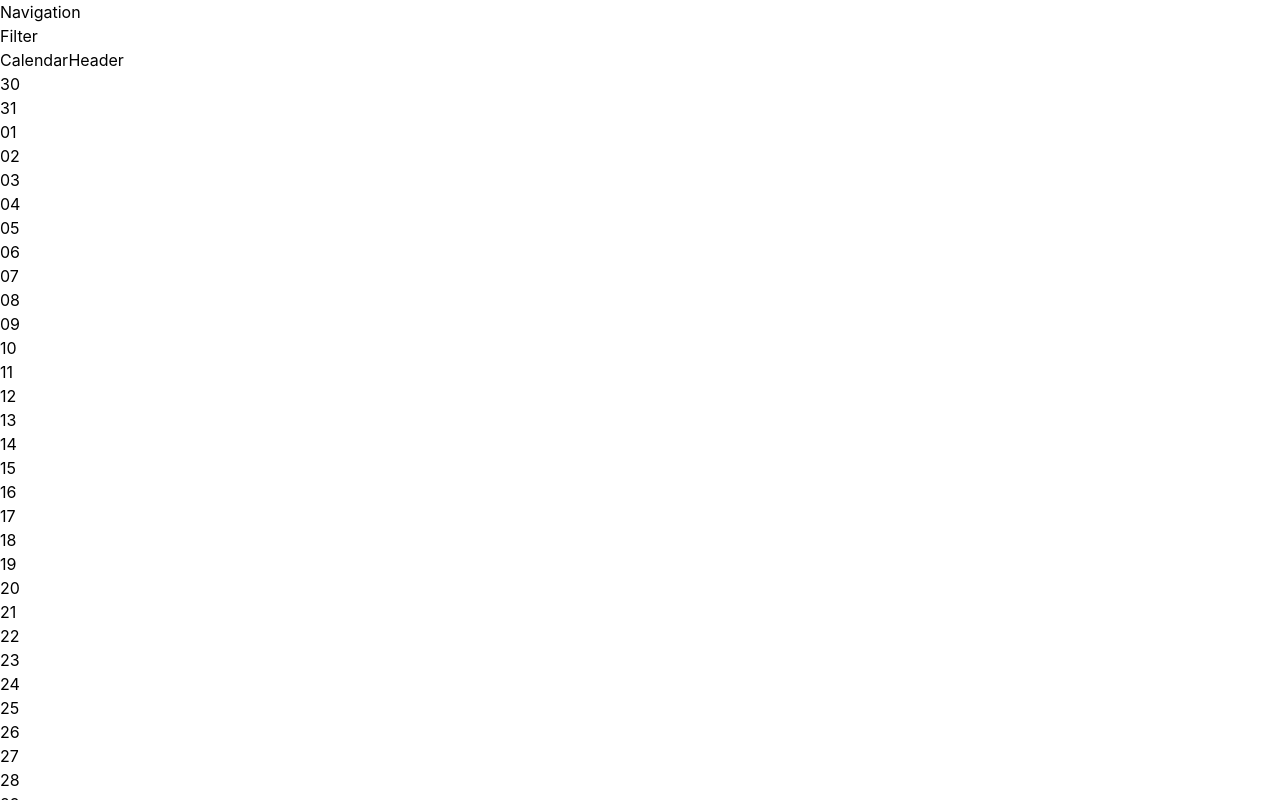
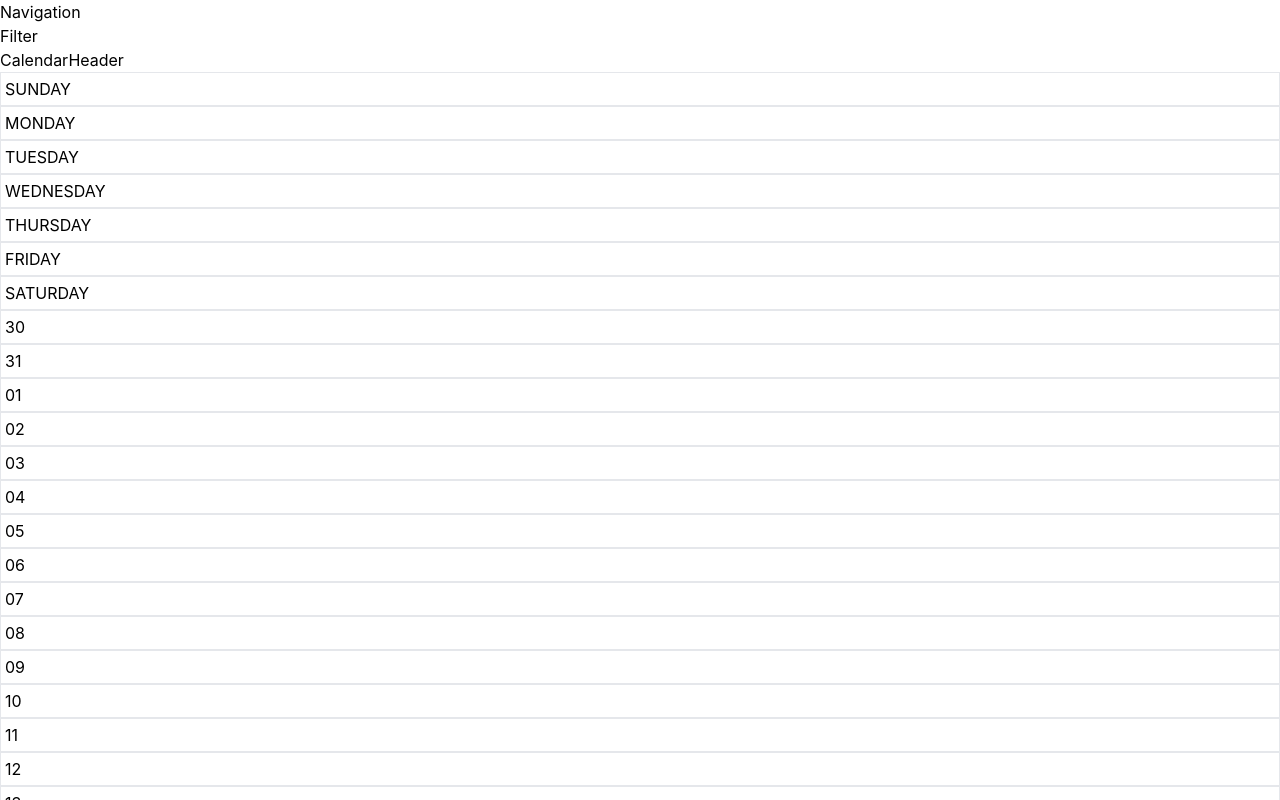
Before and after one commit to Cozinater/resource-management, a React (Vite) app: page / in a window 1280 px wide. Shown: the top 800 px of the page. Built offline with nearby package versions, Linux system fonts and the light colour scheme.

Commit message:
Implement css and html changes to the calendar component

```diff
--- a/src/App.tsx
+++ b/src/App.tsx
@@ -8,12 +8,12 @@ function App() {
   console.table(getDaysInCalendarMonth());
   return (
     <div className='items-center'>
-      <div className='grid grid-cols-10 gap-3 max-w-7xl'>
+      <div className='grid grid-cols-10 gap-3 max-w-7xl h-screen'>
         <div className='bg-blue-100 col-span-3'>
           <Navigation />
           <Filter />
         </div>
-        <div className='bg-red-100 col-span-7'>
+        <div className='col-span-7 grid' style={{ gridTemplateRows: 'auto auto 1fr' }}>
           <CalendarHeader />
           <Calendar />
         </div>
--- a/src/components/calendar.tsx
+++ b/src/components/calendar.tsx
@@ -1,6 +1,16 @@
 import { useEffect, useState } from 'react';
-import CalendarCells from './calendarCells';
+import CalendarCell from './calendarCell';
 import { getDaysInCalendarMonth } from '../utils';
+
+import dayjs from 'dayjs';
+
+interface Props {
+  day: dayjs.Dayjs;
+}
+
+function CalendarDay({ day }: Props) {
+  return <div className='calendar-cell'>{day.format('dddd').toUpperCase()}</div>;
+}
 
 export default function Calendar() {
   const [curMonth, setCurMonth] = useState(getDaysInCalendarMonth());
@@ -12,8 +22,15 @@ export default function Calendar() {
   }, [monthIndex]);
 
   return (
-    <div className='flex-1 grid grid-cols-7 grid-rows-5'>
-      {curMonth.map((week, i) => week.map((day, idx) => <CalendarCells day={day} key={idx} rowIdx={i} />))}
-    </div>
+    <>
+      <header className='grid grid-cols-7 text-gray-700 '>
+        {curMonth[0].map((day) => (
+          <CalendarDay day={day} />
+        ))}
+      </header>
+      <div className='h-full grid grid-cols-7 grid-rows-5 text-gray-700'>
+        {curMonth.map((week, i) => week.map((day, idx) => <CalendarCell day={day} key={idx} />))}
+      </div>
+    </>
   );
 }
--- /dev/null
+++ b/src/components/calendarCell.tsx
@@ -0,0 +1,18 @@
+import dayjs from 'dayjs';
+
+interface Props {
+  day: dayjs.Dayjs;
+}
+
+export default function CalendarCell({ day }: Props) {
+  const getCurrentDayClass = () => {
+    return day.format('DD-MM-YY') === dayjs().format('DD-MM-YY')
+      ? 'bg-green-400 text-white rounded-md w-fit p-0.5 -mt-0.5'
+      : '';
+  };
+  return (
+    <div className='calendar-cell'>
+      <div className={`${getCurrentDayClass()}`}>{day.format('DD')}</div>
+    </div>
+  );
+}
--- a/src/components/calendarCells.tsx
+++ /dev/null
@@ -1,15 +0,0 @@
-import dayjs from 'dayjs';
-
-interface Props {
-  day: dayjs.Dayjs;
-  rowIdx: number;
-}
-
-export default function CalendarCells({ day, rowIdx }: Props) {
-  return (
-    <>
-      <div>{day.format('DD')}</div>
-      {/* <div>{rowIdx}</div> */}
-    </>
-  );
-}
--- a/src/index.css
+++ b/src/index.css
@@ -37,3 +37,9 @@ select {
 /* ------------------- */
 /* Utility classes     */
 /* ------------------- */
+.calendar-cell {
+  padding: 0.25rem;
+  --tw-border-opacity: 1;
+  border-color: rgb(229 231 235 / var(--tw-border-opacity));
+  border-width: 1px;
+}
```
